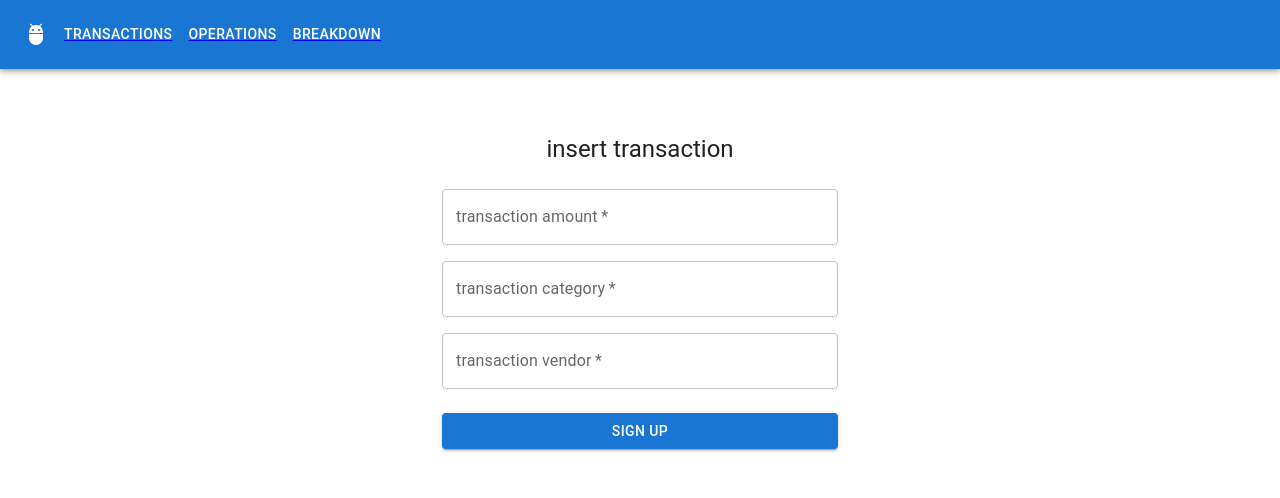
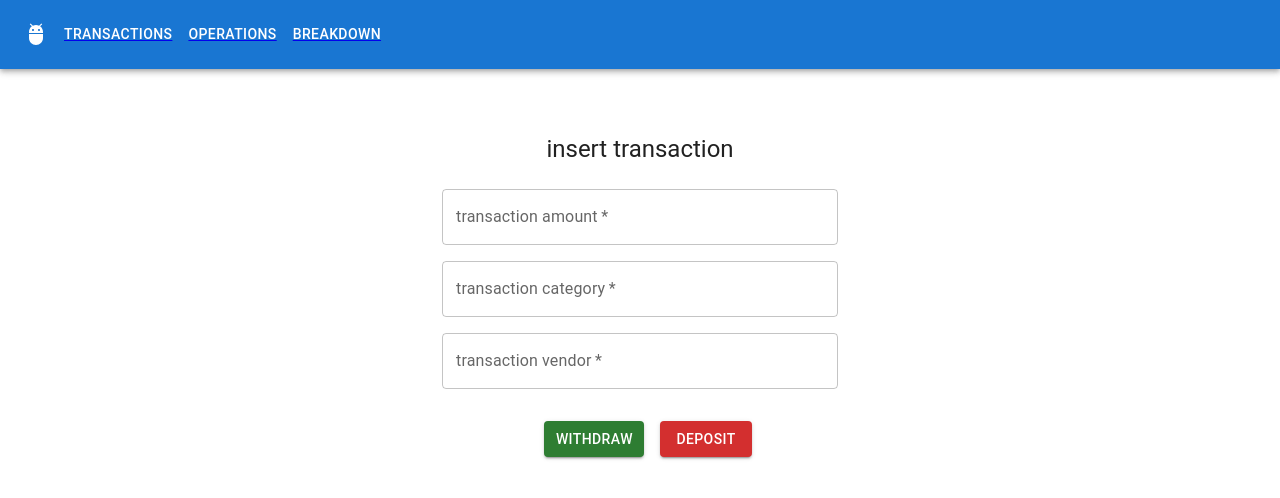
Before and after one commit to amitbasat2212/react-bank, a React (Create React App) app in the folder Client/: page /operations in a window 1280 px wide. Shown: the top 498 px of the page. Built offline with nearby package versions, Linux system fonts and the light colour scheme.

Commit message:
adding the function for withdraw and deposit

```diff
--- /dev/null
+++ b/Client/src/components/buttons/transactionButton.js
@@ -0,0 +1,10 @@
+
+
+import Button from '@mui/material/Button';
+export default function TransactionButton(props){
+
+    return(
+        <Button buttonName={props.buttonName} onClick={() => props.handleAddTransaction(props.buttonName)} sx={{ mt: 4,ml:2,maxWidth: 100,bgcolor: props.color}} variant="contained">{props.buttonName}</Button>
+
+    )
+}
--- a/Client/src/components/transactionForm.js
+++ b/Client/src/components/transactionForm.js
@@ -10,10 +10,16 @@ import Typography from '@mui/material/Typography';
 import Container from '@mui/material/Container';
 import { createTheme, ThemeProvider } from '@mui/material/styles';
 import { AddTransaction} from "../ApiClient/ApiClientTransactions";
-
+import TransactionButton from './buttons/transactionButton'
 
 
 const theme = createTheme();
+const withdraw="withdraw"
+const deposit="deposit"
+const withDrawOpertor = 1;
+const depositOpertor = -1;
+const amount = "amount"
+
 
 export default function TransactionForm() {
     const [statusInput,setStatusInput]=useState({
@@ -22,18 +28,34 @@ export default function TransactionForm() {
         vendor:""
     })
 
-  const handleSubmit = () => {
+  const changeStatusInput=(value,name)=>{
+    if(name==amount){
+        value = parseFloat(value)
+    }
+    console.log(value);
+    setStatusInput({
+        ...statusInput,
+        [name]: value
+    });
+  }
+
+  const handleAddTransaction = (ActionName) => {
+    if(ActionName==withdraw){
+        changeStatusInput((parseFloat(statusInput.amount))*withDrawOpertor,amount)
+    }else{
+        changeStatusInput((parseFloat(statusInput.amount))*depositOpertor,amount)
+    }
+    console.log(statusInput)
     AddTransaction(statusInput).then((newTransaction)=>{
         alert(newTransaction)
     })
   };
 
+
+
   const handleChange=(evt)=>{
         const value = evt.target.value;
-        setStatusInput({
-            ...statusInput,
-            [evt.target.name]: value
-        });
+        changeStatusInput(value,evt.target.name)
   }
 
   return (
@@ -52,7 +74,7 @@ export default function TransactionForm() {
           <Typography component="h1" variant="h5">
             insert transaction
           </Typography>
-          <Box component="form" noValidate onSubmit={handleSubmit} sx={{ mt: 3 }}>
+          <Box component="form" noValidate  sx={{ mt: 3 }}>
             <Grid container spacing={2}>
             <Grid item xs={12}>
                 <TextField
@@ -91,16 +113,9 @@ export default function TransactionForm() {
               </Grid>
 
             </Grid>
-            <Button
-              type="submit"
-              fullWidth
-              variant="contained"
-              sx={{ mt: 3, mb: 2 }}
-            >
-              Sign Up
-            </Button>
-
-          </Box>
+            <TransactionButton  handleAddTransaction={handleAddTransaction} color={'success.main'} buttonName={"withdraw"} />
+            <TransactionButton  handleAddTransaction={handleAddTransaction } color={'error.main'}  buttonName={"deposit"}/>
+            </Box>
         </Box>
 
       </Container>
--- /dev/null
+++ b/Client/src/consts/transactionFormConsts.js
@@ -0,0 +1,5 @@
+export const withdraw="withdraw"
+export const deposit="deposit"
+export const withDrawOpertor = 1;
+export const depositOpertor = -1;
+export const amount = "amount"
```
Also changed, not shown: 2 other files (tests, documents, lock files or other folders).
